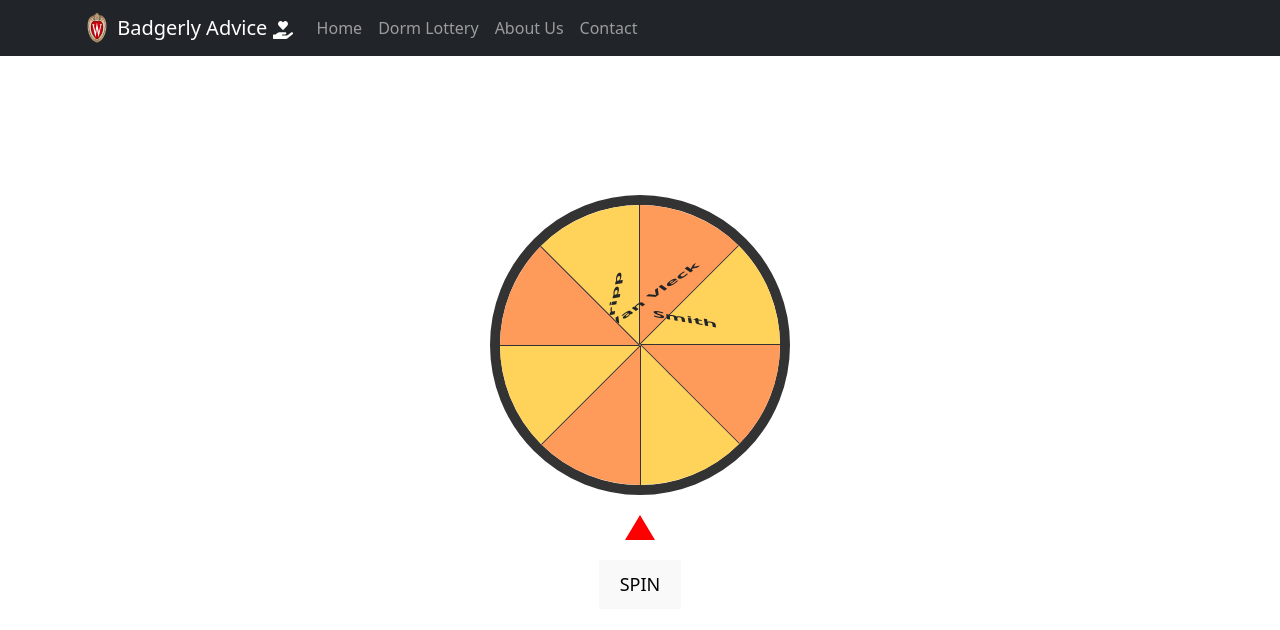
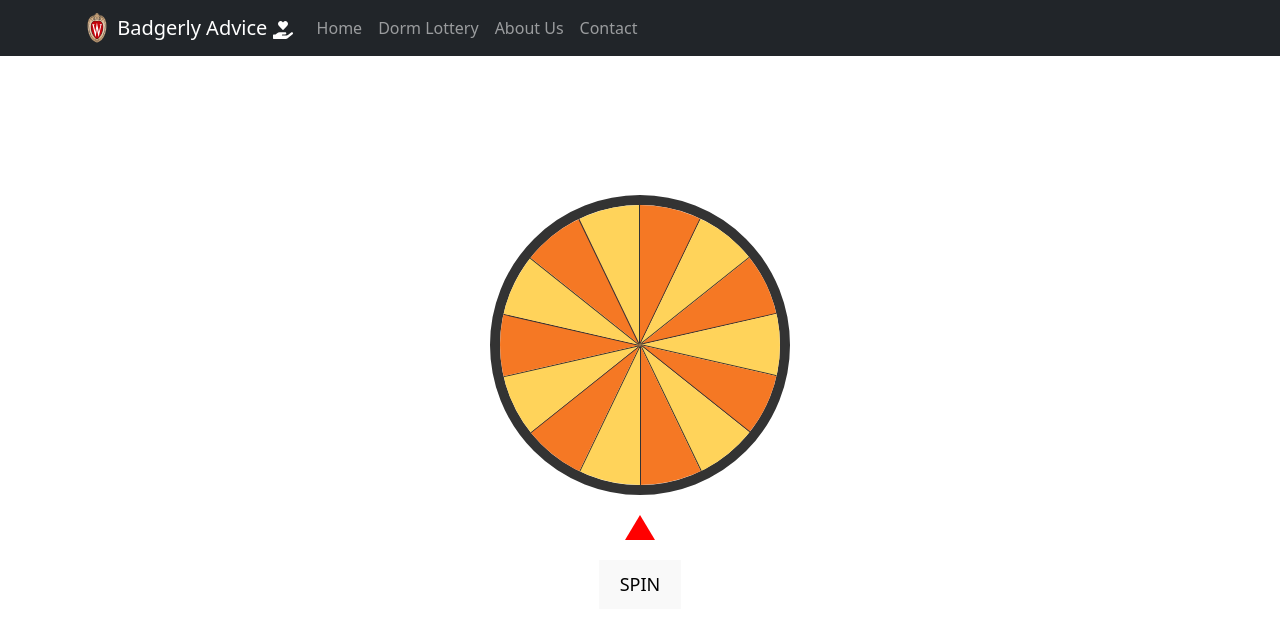
Before and after one commit to CS571-F25/p81, a React (Vite) app: page /p81/dormLottery in a window 1280 px wide. Shown: the top 630 px of the page. Built offline with nearby package versions, Linux system fonts and the light colour scheme.

Commit message:
Some changes to DormLottery

```diff
--- a/src/components/pages/DormLottery.jsx
+++ b/src/components/pages/DormLottery.jsx
@@ -1,6 +1,6 @@
 import React, { useState, useRef } from "react";
 
-const dorms = ["Witte", "Sellery", "Barnard", "Bradley", "Slichter", "Tripp", "Van Vleck", "Smith"];
+const dorms = ["Witte", "Sellery", "Barnard", "Bradley", "Slichter", "Tripp", "Van Vleck", "Smith", "Dejope", "Phillips", "Kronshage", "Ogg", "Jorns", "Sullivan"];
 
 export default function DormLottery() {
   const [rotation, setRotation] = useState(0);
@@ -41,40 +41,23 @@ export default function DormLottery() {
           overflow: "hidden",
         }}
       >
-        {dorms.map((name, i) => {
+        {dorms.map((name, index) => {
             const sliceDeg = 360 / dorms.length;
-            const rotation = i * sliceDeg;
+            const rotation = index * sliceDeg;
 
             return (
                 <div
-                key={i}
+                key={index}
                 style={{
                     position: "absolute",
                     width: "50%",
                     height: "50%",
-                    background: i % 2 === 0 ? "#ffd35a" : "#ff9b5a",
+                    background: index % 2 === 0 ? "#ffd35a" : "#f57824ff",
                     transformOrigin: "100% 100%",
                     transform: `rotate(${rotation}deg) skewY(${90 - sliceDeg}deg)`,
                     borderRight: "1px solid #333",
                 }}
                 >
-                {/* TEXT LAYER */}
-                <div
-                    style={{
-                    position: "absolute",
-                    top: "50%",
-                    left: "100%",
-                    transform: `rotate(${sliceDeg / 2}deg)`,
-                    transformOrigin: "0 0",
-                    width: "120px",
-                    fontSize: "14px",
-                    fontWeight: "bold",
-                    textAlign: "center",
-                    userSelect: "none",
-                    }}
-                >
-                    {name}
-                </div>
                 </div>
             );
             })}
```
